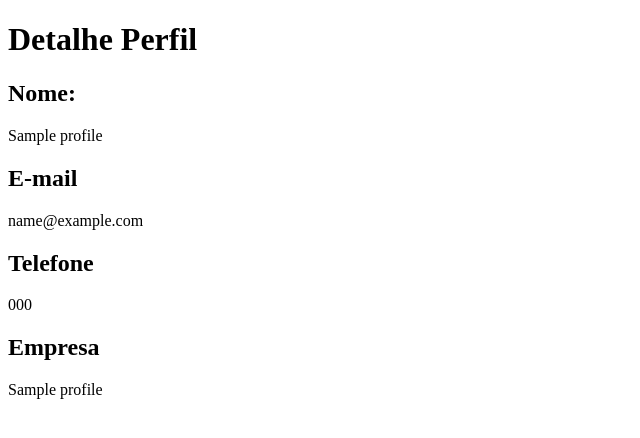
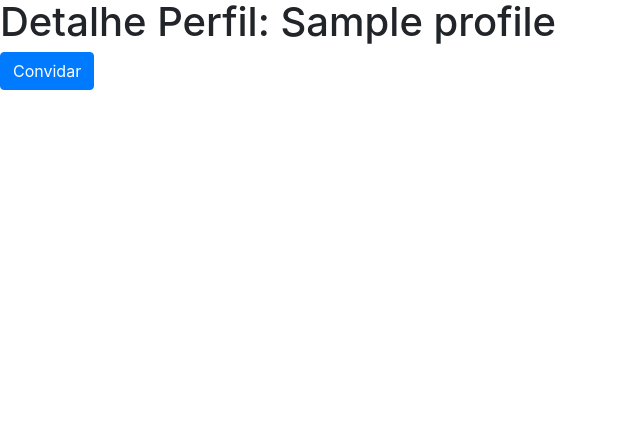
Before and after one commit to Francislley/cadastro01, a Django app: page /profiles/1 in a window 1280 px wide. Shown: the top 438 px of the page, without its empty margins (0-640 px from the left). Run offline with Django 3.2, Linux system fonts and the light colour scheme; tables that the repository leaves empty hold one stand-in row (values such as "Sample post"); some libraries are stand-ins or nearby versions.

Commit message:
Adding simple invites to profiles and links to bootstrap on templates

```diff
--- a/profiles/models.py
+++ b/profiles/models.py
@@ -6,3 +6,11 @@ class Profile(models.Model):
   email = models.CharField(max_length = 255, null = False)
   phone_number = models.CharField(max_length = 15, null = False)
   company_name = models.CharField(max_length = 255, null = False)
+
+  def invite(self, profile_invited):
+    invite = Invite(requester = self, invited = profile_invited)
+    invite.save()
+
+class Invite(models.Model):
+  requester = models.ForeignKey(Profile, related_name = 'invitations_made')
+  invited = models.ForeignKey(Profile, related_name = 'invitations_received')
--- a/profiles/templates/index.html
+++ b/profiles/templates/index.html
@@ -3,9 +3,8 @@
   <head>
     <title>Connected In</title>
     <meta charset="UTF-8">
-    <meta name="viewport" content="width=device-width, initial-scale=1">
   </head>
-  <body>
+  <body class="container-fluid">
     <h1>Bem Vindo ao Connected In</h1>
 
     <h2>Lista de Usuários</h1>
@@ -20,5 +19,8 @@
     {% else %}
     <p>Nenhum perfil encontrado!</p>
     {% endif %}
+
+    <link rel="stylesheet" href="https://maxcdn.bootstrapcdn.com/bootstrap/4.0.0-beta/css/bootstrap.min.css" integrity="sha384-/Y6pD6FV/Vv2HJnA6t+vslU6fwYXjCFtcEpHbNJ0lyAFsXTsjBbfaDjzALeQsN6M" crossorigin="anonymous">
+    <script src="https://maxcdn.bootstrapcdn.com/bootstrap/4.0.0-beta/js/bootstrap.min.js" integrity="sha384-h0AbiXch4ZDo7tp9hKZ4TsHbi047NrKGLO3SEJAg45jXxnGIfYzk4Si90RDIqNm1" crossorigin="anonymous"></script>
   </body>
 </html>
--- a/profiles/templates/profile.html
+++ b/profiles/templates/profile.html
@@ -2,17 +2,13 @@
 <html lang="pt-br">
 <head>
   <meta charset="UTF-8">
-  <title>Connected In</title>
+  <title>Connected In - Perfil {{ profile.name }}</title>
 </head>
 <body>
-  <h1>Detalhe Perfil</h1>
-  <h2>Nome:</h2>
-  <p>{{ profile.name }}</p>
-  <h2>E-mail</h2>
-  <p>{{ profile.email }}</p>
-  <h2>Telefone</h2>
-  <p>{{ profile.phone_number }}</p>
-  <h2>Empresa</h2>
-  <p>{{ profile.company_name }}</p>
+  <h1>Detalhe Perfil: {{ profile.name }}</h1>
+  <a class="btn btn-primary" href="{% url 'invite' profile.id %}">Convidar</a>
+
+  <link rel="stylesheet" href="https://maxcdn.bootstrapcdn.com/bootstrap/4.0.0-beta/css/bootstrap.min.css" integrity="sha384-/Y6pD6FV/Vv2HJnA6t+vslU6fwYXjCFtcEpHbNJ0lyAFsXTsjBbfaDjzALeQsN6M" crossorigin="anonymous">
+  <script src="https://maxcdn.bootstrapcdn.com/bootstrap/4.0.0-beta/js/bootstrap.min.js" integrity="sha384-h0AbiXch4ZDo7tp9hKZ4TsHbi047NrKGLO3SEJAg45jXxnGIfYzk4Si90RDIqNm1" crossorigin="anonymous"></script>
 </body>
 </html>
--- a/profiles/urls.py
+++ b/profiles/urls.py
@@ -1,6 +1,8 @@
 from django.conf.urls import include, url
+from profiles import views
 
 urlpatterns = [
-  url(r'^$', 'profiles.views.index', name = 'index'),
-  url(r'^profiles/(?P<profile_id>\d+)$', 'profiles.views.show', name = 'show_profile')
+  url(r'^$', views.index, name = 'index'),
+  url(r'^profiles/(?P<profile_id>\d+)$', views.show, name = 'show_profile'),
+  url(r'^profiles/(?P<profile_id>\d+)/invite$', views.invite, name = 'invite')
 ]
--- a/profiles/views.py
+++ b/profiles/views.py
@@ -1,4 +1,5 @@
 from django.shortcuts import render
+from django.shortcuts import redirect
 from profiles.models import Profile
 
 def index(request):
@@ -9,3 +10,13 @@ def show(request, profile_id):
   profile = Profile.objects.get(id = profile_id)
 
   return render(request, 'profile.html', { 'profile': profile })
+
+def invite(request, profile_id):
+  profile_to_invite = Profile.objects.get(id = profile_id)
+  profile_logged_in = get_user_logged_in(request)
+  profile_logged_in.invite(profile_to_invite)
+  return redirect('index')
+
+def get_user_logged_in(request):
+  # Thiago always logged in, to test
+  return Profile.objects.get(id = 1)
```
Also changed, not shown: profiles/migrations/0002_invite.py (added).
